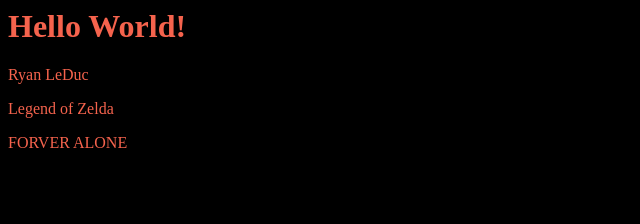
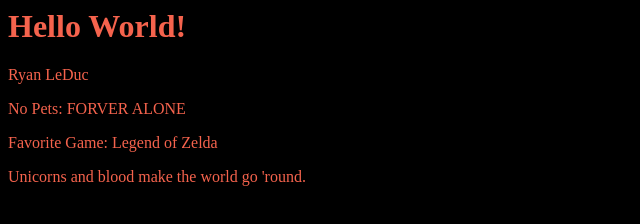
Before and after one commit to leducrd/git-inclass, a plain HTML site: page index.html in a window 1280 px wide. Shown: the whole page, without its empty margins (0-640 px from the left). Drawn offline with Linux system fonts and the light colour scheme.

Commit message:
Add paragraph descriptions and footer

```diff
--- a/index.html
+++ b/index.html
@@ -15,10 +15,15 @@
       Ryan LeDuc
     </p>
     <p>
-      Legend of Zelda
+      No Pets: FORVER ALONE
     </p>
     <p>
-      FORVER ALONE
+      Favorite Game: Legend of Zelda
     </p>
+    <footer>
+      <p>
+        Unicorns and blood make the world go 'round.
+      </p>
+    </footer>
   </body>
 </html>
```
